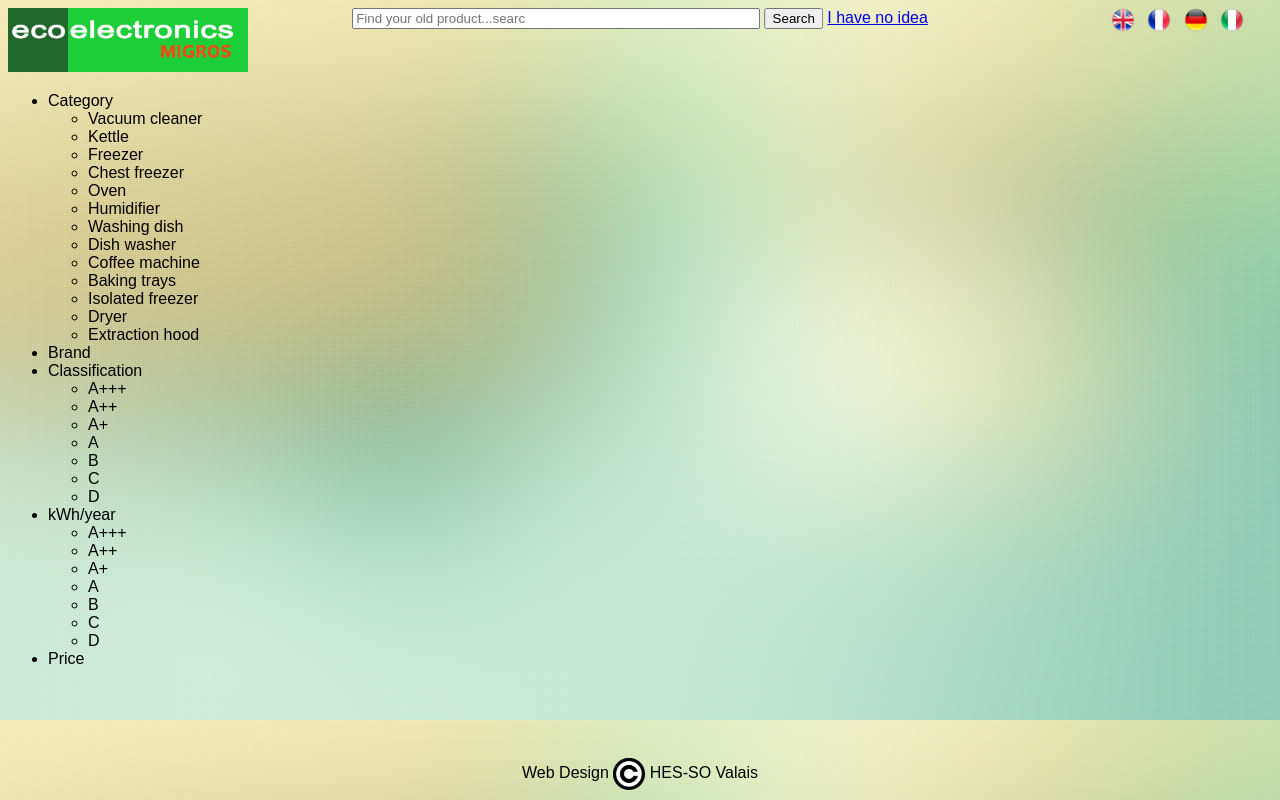
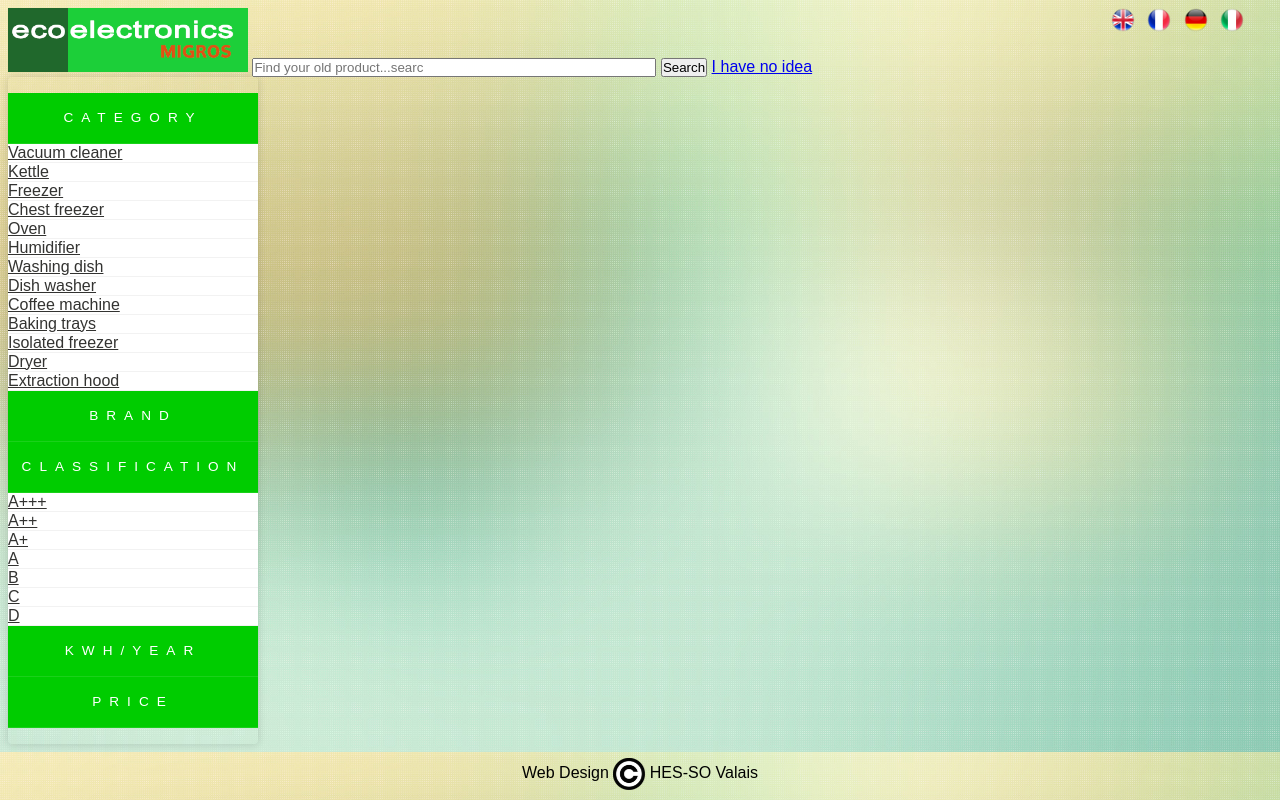
Before and after one commit to StefanEggenschwiler/645-1_Ecotronic, a PHP site: page / in a window 1280 px wide. Run offline with PHP 8.4, Linux system fonts and the light colour scheme.

Commit message:
Jeremie - Vertical Menu Bar

```diff
--- a/css/style.css
+++ b/css/style.css
@@ -6,6 +6,69 @@ body
 
 }
 
+* {
+    padding: 0;
+    outline: none;
+}
+
+/* Settings of the box menu */
+div.wrapper {
+    width: 250px;
+}
+
+/* Sub menu settings */
+nav.vertical {
+    border-radius: 4px;
+    box-shadow: 0 0 10px rgba(0,0,0,.15);
+    overflow: hidden;
+    text-align: left;
+}
+
+nav.vertical > ul {
+    list-style-type: none;
+}
+
+nav.vertical > ul > li {
+    display: block;
+}
+
+/* Style of the Menu title */
+nav.vertical > ul > li > a {
+    background-color: rgb(0,204,0);
+    border-bottom: 1px solid rgba(255,255,255,.1);
+    color: rgb(255,255,255);
+    display: block;
+    font-size: .85rem;
+    font-weight: 500;
+    height: 50px;
+    letter-spacing: .5rem;
+    line-height: 50px;
+    text-transform: uppercase;
+    transition: all .1s ease;
+    text-decoration: none;
+    text-align: center;
+}
+
+
+/* When you go with your mouse on the title of the menu */
+nav.vertical > ul > li > a:hover {
+    background-color: rgb(0, 150, 0);
+    cursor: pointer;
+}
+
+/* Background of the submenu */
+nav.vertical > ul > li > div > ul > li > a {
+    background-color: rgb(255,255,255);
+    border-bottom: 1px solid rgba(0,0,0,.05);
+    color: #333331;
+    display: block;
+
+}
+/* When you are on the submenu*/
+nav.vertical > ul > li > div > ul > li:hover > a {
+    background-color: rgb(0,250,0);
+    color: rgb(255,255,255);
+}
 
 .bannerHead *
 {
@@ -26,20 +89,6 @@ body
     vertical-align: middle;
 }
 
-.centerVertical
-{
-    position:absolute;
-    left:50%;
-    transform:translate(-50%,0);
-}
-
-.fullCenter {
-    position: fixed;
-    top: 50%;
-    left: 50%;
-    /* bring your own prefixes */
-    transform: translate(-50%, -50%);
-}
 
 .loginBlock {
     width: 420px;
--- a/index.php
+++ b/index.php
@@ -12,46 +12,64 @@ $classifications = array("A+++", "A++","A+", "A", "B", "C", "D");
 $consumptions = array();
 
 ?>
+
+<div class="wrapper">
+    <nav class="vertical">
         <ul>
-    <li><?php $translate->__('Category')?>
+            <li>
+                <a href="#"><?php $translate->__('Category')?></a>
+                <div>
                     <ul>
                         <?php foreach($categories as $value){
-                echo "<li>";
+                            echo "<li><a href='#'>";
                             echo $translate->__($value);
-                echo "</li>";
+                            echo "</a></li>";
                         } ?>
                     </ul>
+                </div>
             </li>
-    <li><?php $translate->__('Brand')?>
+            <li>
+                <a href="#"><?php $translate->__('Brand')?></a>
+                <div>
                     <ul>
                         <?php foreach($brands as $value){
-                echo "<li>";
+                            echo "<li><a href='#'>";
                             echo $translate->__($value);
-                echo "</li>";
+                            echo "</a></li>";
                         } ?>
                     </ul>
+                </div>
             </li>
-    <li><?php $translate->__('Classification')?>
+            <li>
+                <a href="#"><?php $translate->__('Classification')?></a>
+                <div>
                     <ul>
                         <?php foreach($classifications as $value){
-                echo "<li>";
+                            echo "<li><a href='#'>";
                             echo $translate->__($value);
-                echo "</li>";
+                            echo "</a></li>";
                         } ?>
                     </ul>
+                </div>
             </li>
-    <li><?php $translate->__('kWh/year')?>
+            <li>
+                <a href="#"><?php $translate->__('kWh/year')?></a>
+                <div>
                     <ul>
-            <?php foreach($classifications as $value){
-                echo "<li>";
-                echo $translate->__($value);
-                echo "</li>";
-            } ?>
+
                     </ul>
+                </div>
             </li>
-    <li><?php $translate->__('Price')?>
+            <li>
+                <a href="#"><?php $translate->__('Price')?></a>
+                <div>
+                    <ul>
+
+                    </ul>
+                </div>
             </li>
         </ul>
+    </nav>
 <?php
 include_once 'footer.inc';
 ?>
```
Lines whose indentation alone changed are shown as unchanged.
